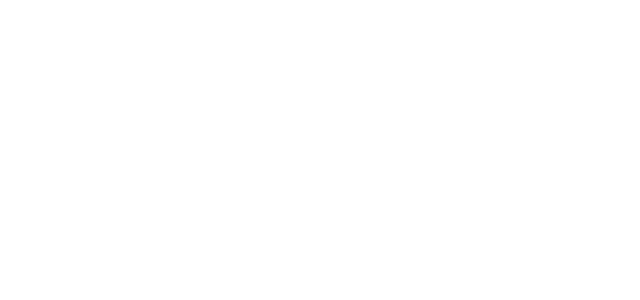
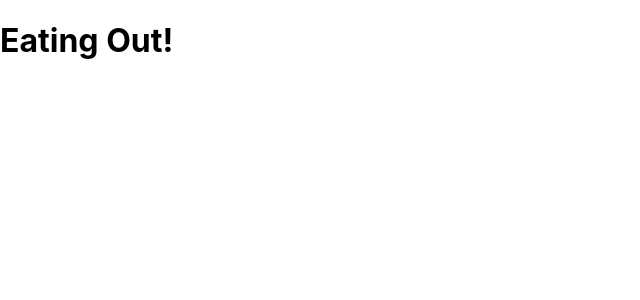
Before and after one commit to veritycarlos/local-shopper, a React (Create React App) app: page /dining in a window 1280 px wide. Shown: the top 300 px of the page, without its empty margins (0-640 px from the left). Built offline with nearby package versions, Linux system fonts and the light colour scheme.

Commit message:
added exact paths for other cards

```diff
--- a/src/components/App.js
+++ b/src/components/App.js
@@ -1,5 +1,8 @@
 // import './App.css';
 import Home from './Home';
+import Dining from './Dining';
+import Grocery from './Grocery';
+import Entertainment from './Entertainment';
 import React from 'react';
 import { BrowserRouter as Router, Route, Switch } from 'react-router-dom';
 
@@ -10,6 +13,9 @@
         <div className="App">
             <Switch>
                 <Route exact path = "/" component={Home} />
+                <Route exact path = "/dining" component={Dining} />
+                <Route exact path = "/" component={Home} />
+                <Route exact path = "/" component={Home} />
             </Switch>
         </div>
     </Router>
--- a/src/components/Dining.js
+++ b/src/components/Dining.js
@@ -0,0 +1,9 @@
+import React from 'react'
+
+function Dining() {
+    return (
+        <h1>Eating Out!</h1>
+    )
+}
+
+export default Dining
--- /dev/null
+++ b/src/components/Entertainment.js
@@ -0,0 +1,9 @@
+import React from 'react'
+
+function Entertainment() {
+    return (
+        <h1>Go Out!</h1>
+    )
+}
+
+export default Entertainment
--- a/src/components/Grocery.js
+++ b/src/components/Grocery.js
@@ -0,0 +1,9 @@
+import React from 'react'
+
+function Grocery() {
+    return (
+        <h1>Buying Groceries!</h1>
+    )
+}
+
+export default Grocery
```
Also changed, not shown: src/components/NightlifeAndEntertainment.js (deleted).
